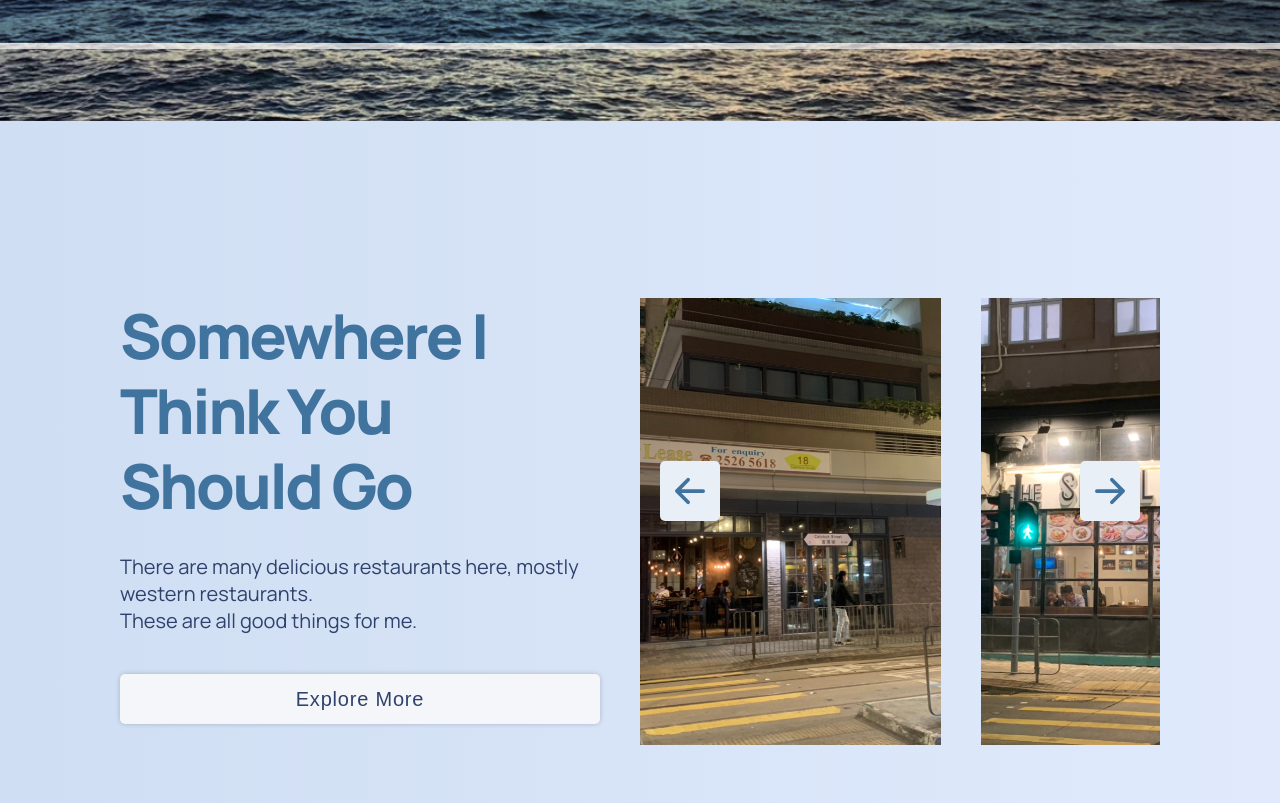
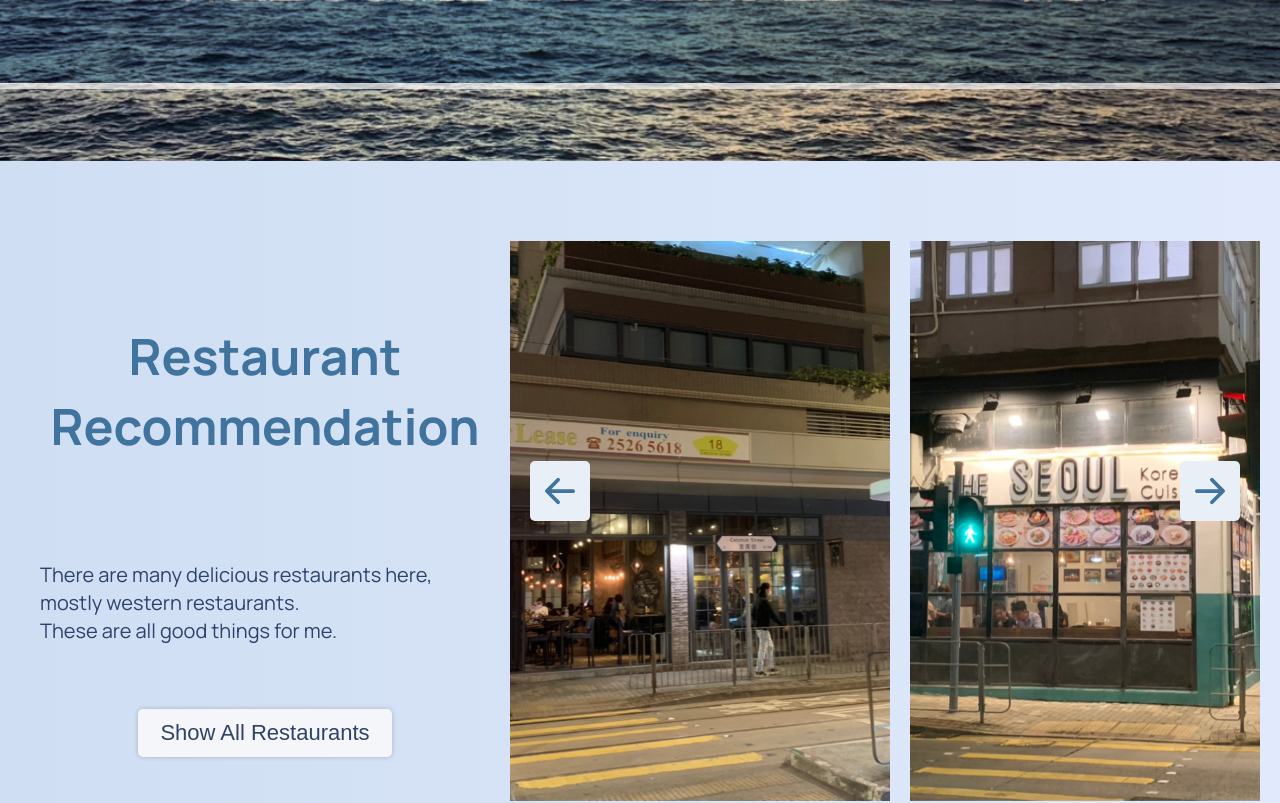
Before and after one commit to somanymonica/visit-kennedy-town, a Next.js app in the folder client/: page / in a window 1280 px wide. Shown: the part 840-1643 px from the top of the page. Built offline with nearby package versions, Linux system fonts and the light colour scheme.

Commit message:
sass: index-restaurants

```diff
--- a/client/components/Header.module.scss
+++ b/client/components/Header.module.scss
@@ -6,6 +6,7 @@
   display: flex;
   flex-direction: column;
   padding: 22em 0 0;
+  margin-top: 2em;
 
   h1 {
     width: 100%;
@@ -14,6 +15,7 @@
     padding: 1em 0;
     font-size: 3rem;
     text-align: center;
+    text-transform: uppercase;
     mix-blend-mode: hard-light;
 
     background-color: #475e71;
--- a/client/components/Restaurants.jsx
+++ b/client/components/Restaurants.jsx
@@ -1,13 +1,9 @@
 import React from "react";
-import {
-  BsInstagram,
-  BsArrowLeftShort,
-  BsArrowRightShort,
-} from "react-icons/bs";
+import { BsArrowLeftShort, BsArrowRightShort } from "react-icons/bs";
 import Image from "next/image";
 
 import { images } from "../constants";
-import styles from "./Restaurants.module.css";
+import styles from "./Restaurants.module.scss";
 
 const Restaurants = () => {
   const scrollRef = React.useRef(null);
@@ -23,21 +19,21 @@ const Restaurants = () => {
   };
 
   return (
-    <div className="section__container" id="restaurants">
+    <div className={styles.restaurants} id="restaurants">
       <div className={styles.restaurants_info}>
-        <h1 className="header_h1">somewhere I think you should go</h1>
-        <p className="header_p">
+        <h1>Restaurant Recommendation</h1>
+        <p>
           There are many delicious restaurants here, mostly western restaurants.
           <br />
           These are all good things for me.
         </p>
-        <button className="custom_button">
+        <button>
           <a
             href="https://www.google.com"
             target="_blank"
             rel="noopener noreferrer"
           >
-            Explore More
+            Show All Restaurants
           </a>
         </button>
       </div>
@@ -49,7 +45,11 @@ const Restaurants = () => {
               key={`restaurant_image-${index + 1}`}
             >
               <Image src={image} alt="restaurant_image" />
-              <BsInstagram className={styles.restaurants_image_icon} />
+              <div className={styles.card_info}>
+                <h3>Name</h3>
+                <p>delicious</p>
+                <small>(Back card feature is coming.)</small>
+              </div>
             </div>
           ))}
         </div>
--- a/client/components/Restaurants.module.css
+++ /dev/null
@@ -1,135 +0,0 @@
-.restaurants_info {
-    flex: 0.8;
-    display: flex;
-    justify-content: center;
-    align-items: flex-start;
-    flex-direction: column;
-
-    min-width: 500px;
-    padding-right: 2rem;
-}
-
-.restaurants_images {
-    flex: 1;
-    display: flex;
-    flex-direction: row;
-    max-width: 50%;
-    position: relative;
-}
-
-.restaurants_images_container {
-    display: flex;
-    flex-direction: row;
-    width: max-content;
-    overflow-x: scroll;
-    -ms-overflow-style: none;
-    scrollbar-width: none;
-}
-
-.restaurants_images_container::-webkit-scrollbar {
-    display: none;
-}
-
-.restaurants_images_card {
-    position: relative;
-    display: flex;
-    justify-content: center;
-    align-items: center;
-
-    min-width: 301px;
-    height: 447px;
-    margin-right: 2rem;
-}
-
-.restaurants_image_icon {
-    position: absolute;
-    color: var(--color-normal);
-    font-size: 2rem;
-    opacity: 0;
-    transition: .5s ease;
-    cursor: pointer;
-}
-
-.restaurants_images_card img {
-    width: 100%;
-    height: 100%;
-    object-fit: cover;
-    opacity: 1;
-    transition: .5s ease;
-}
-
-.restaurants_images_card:hover img {
-    opacity: .35;
-}
-
-.restaurants_images_card:hover .restaurants_image_icon {
-    opacity: 1;
-}
-
-.restaurants_images_arrows {
-    width: 100%;
-    display: flex;
-    justify-content: space-between;
-    align-items: center;
-
-    padding: 0 1rem;
-    position: absolute;
-    bottom: 50%;
-}
-
-.restaurants_arrow_icon {
-    color: var(--color-normal);
-    font-size: 3rem;
-    cursor: pointer;
-    background: var(--color-bg);
-    border-radius: 5px;
-}
-
-.restaurants_arrow_icon:hover {
-    color: var(--color-white);
-}
-
-@media screen and (min-width: 2000px) {
-
-    .restaurants_info {
-        min-width: 800px;
-        padding-right: 4rem;
-    }
-
-    .restaurants_images_card {
-        min-width: 400px;
-        height: 547px;
-    }
-}
-
-@media screen and (max-width: 1150px) {
-    .restaurants_info {
-        padding: 4rem 0;
-    }
-
-    .restaurants_images {
-        max-width: 100%;
-        padding: 4rem 0;
-    }
-}
-
-@media screen and (max-width: 700px) {
-    .restaurants_info {
-        padding: 2rem 0;
-    }
-
-    .restaurants_images {
-        padding: 2rem 0;
-    }
-}
-
-@media screen and (max-width: 650px) {
-    .restaurants_info {
-        min-width: 100%;
-    }
-
-    .restaurants_images_card {
-        min-width: 240px;
-        height: 320px;
-    }
-}
--- /dev/null
+++ b/client/components/Restaurants.module.scss
@@ -0,0 +1,147 @@
+.restaurants {
+  margin: 4em 1em;
+  display: flex;
+  flex-direction: column;
+
+  .restaurants_info {
+    flex: 1;
+    display: flex;
+    justify-content: center;
+    align-items: center;
+    flex-direction: column;
+
+    h1 {
+      font-family: var(--font-family);
+      font-size: 2.5rem;
+      margin: auto 0;
+      text-align: center;
+      text-transform: capitalize;
+      color: var(--color-normal);
+    }
+
+    @media (max-width: 20em) {
+      h1 {
+        font-size: 2rem;
+      }
+    }
+
+    p {
+      font-family: var(--font-family);
+      color: var(--color-text);
+      margin: 1em 0;
+    }
+
+    button {
+      margin: 2em 0;
+      padding: 0.5em 1em;
+
+      color: var(--color-text);
+      font-size: 1.1rem;
+      background-color: var(--color-white);
+      border: none;
+      border-radius: 5px;
+      box-shadow: 0px 0px 5px rgba(0, 0, 0, 0.2);
+      cursor: pointer;
+    }
+  }
+
+  .restaurants_images {
+    flex: 1;
+    display: flex;
+    position: relative;
+
+    .restaurants_images_container {
+      display: flex;
+      width: max-content;
+      overflow-x: scroll;
+      -ms-overflow-style: none;
+      scrollbar-width: none;
+
+      perspective: 600px;
+
+      &::-webkit-scrollbar {
+        display: none;
+      }
+
+      .restaurants_images_card {
+        display: flex;
+        justify-content: center;
+        align-items: center;
+
+        min-width: 19em;
+        height: 28em;
+        margin-right: 1em;
+
+        position: relative;
+        transition: transform 1s;
+        transform-style: preserve-3d;
+
+        img {
+          width: 100%;
+          height: 100%;
+          object-fit: cover;
+          position: absolute;
+          backface-visibility: hidden;
+        }
+
+        .card_info {
+          width: 100%;
+          height: 100%;
+          transform: rotateX(180deg);
+          backface-visibility: hidden;
+
+          background-color: var(--color-normal);
+          color: var(--color-white);
+          display: flex;
+          flex-direction: column;
+          justify-content: center;
+          align-items: center;
+        }
+
+        &:hover,
+        &:focus {
+          transform: rotateX(180deg);
+        }
+      }
+    }
+
+    .restaurants_images_arrows {
+      width: 100%;
+      display: flex;
+      justify-content: space-between;
+      align-items: center;
+
+      padding: 0 1em;
+      position: absolute;
+      bottom: 50%;
+
+      .restaurants_arrow_icon {
+        color: var(--color-normal);
+        font-size: 3rem;
+        cursor: pointer;
+        background: var(--color-bg);
+        border-radius: 5px;
+
+        :hover {
+          color: var(--color-white);
+        }
+      }
+    }
+  }
+}
+
+@media (min-width: 64em) {
+  .restaurants {
+    flex-direction: row;
+
+    .restaurants_info {
+      flex: 0.6;
+      padding: 0 1em;
+    }
+
+    .restaurants_images {
+      flex: 1;
+      overflow: hidden;
+    }
+  }
+}
```
